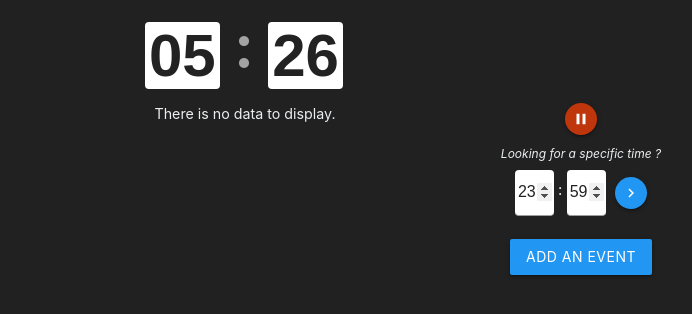
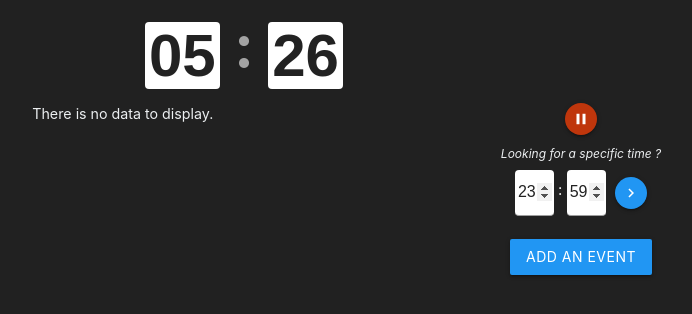
Before and after one commit to ThaNico/HistoricTimes, a Django app: page / in a window 1280 px wide. Shown: the top 314 px of the page, without its empty margins (395-1087 px from the left). Run offline with Django 4.2, Linux system fonts and the light colour scheme; data that the repository does not hold is empty.

Commit message:
text style

```diff
--- a/main/templates/home.html
+++ b/main/templates/home.html
@@ -38,8 +38,10 @@
 </div>
 
 <div id="event-template" class="event">
-    <p class="event-text"></p>
-    <a class="event-source" href="#"></a>
+    <blockquote>
+        <p class="event-text"></p>
+        <label><a class="event-source" href="#" target="_blank"></a></label>
+    </blockquote>
 </div>
 
 <div class="fixed-action-btn hide-on-med-and-up">
--- a/static/main/home.js
+++ b/static/main/home.js
@@ -6,6 +6,12 @@ $(document).ready(function () {
   createTimer();
 
   $("#specific-search").on("click", setSpecificTimeValue);
+  $("#specific-hour, #specific-minute").on("keydown", function search(e) {
+    if (e.keyCode == 13) {
+      setSpecificTimeValue();
+    }
+  });
+
   $("#play").on("click", createTimer);
   $("#pause").on("click", stopTimer);
 });
--- a/static/style.css
+++ b/static/style.css
@@ -53,8 +53,20 @@ input[type="number"]::-webkit-outer-spin-button {
 }
 
 #events-container {
-  text-align: center;
   font-size: 0.95rem;
+}
+
+.event-text {
+  margin-bottom: 0;
+}
+
+.event blockquote {
+  border-left: 4px solid #999999;
+  padding-left: 0.4rem;
+}
+
+.event-source:hover {
+  text-decoration: underline;
 }
 
 #play-pause-container {
```
